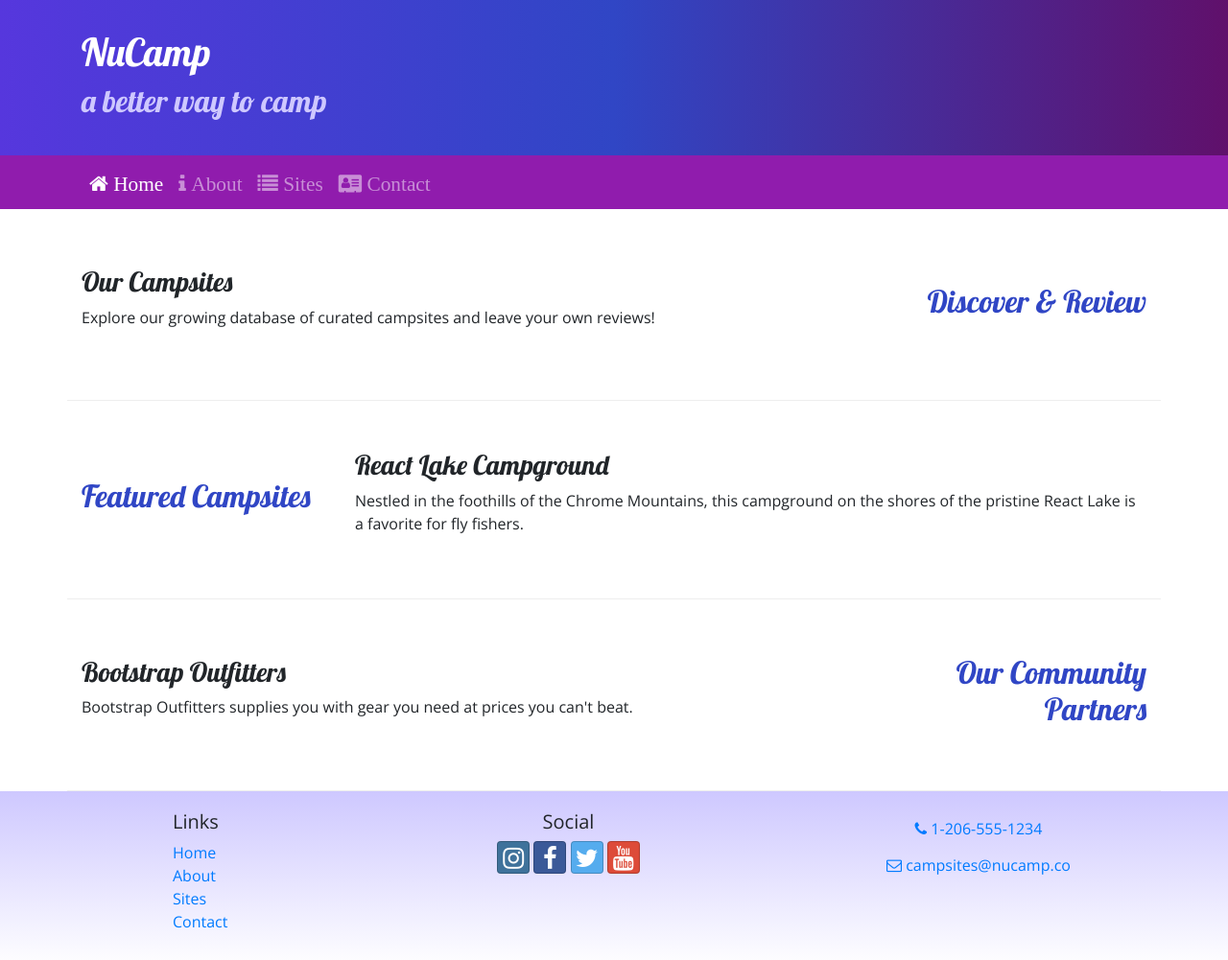
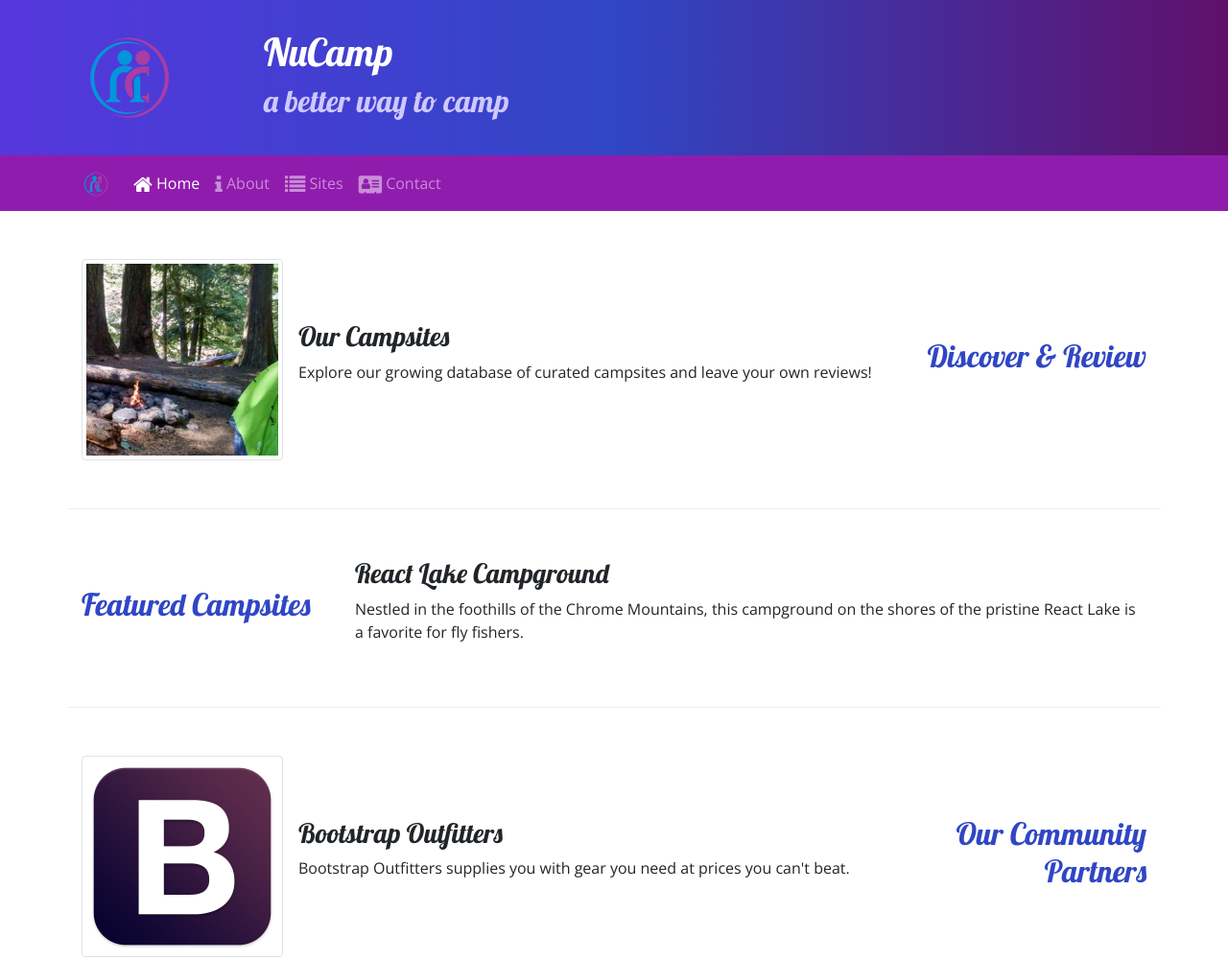
Before and after one commit to tonytrinh215/nucampsite, a website: page index.html in a window 1280 px wide. Shown: the top 1001 px of the page at 96% size. Drawn offline with nearby package versions, Linux system fonts and the light colour scheme.

Commit message:
Week 2 End

```diff
--- a/index.html
+++ b/index.html
@@ -23,6 +23,9 @@
     <header class="jumbotron jumbotron-fluid">
         <div class="container">
             <div class="row">
+                <div class="col col-sm-3 col-md-2 align-self-center">
+                    <img src="img/logo.png" class="img-fluid" />
+                </div>
                 <div class="col">
                     <h1>NuCamp</h1>
                     <h2>a better way to camp</h2>
@@ -33,15 +36,19 @@
 
     <nav class="navbar navbar-expand-sm navbar-dark sticky-top">
         <div class="container">
-            <button class="navbar-toggler ml-auto" type="button" data-toggle="collapse" data-target="#nucampNavbar">
+            <a class="navbar-brand" href="#"><img src="img/logo.png" height="30" width="30" /></a>
+            <button class="navbar-toggler" type="button" data-toggle="collapse" data-target="#nucampNavbar">
                 <span class="navbar-toggler-icon"></span>
             </button>
             <div class="collapse navbar-collapse" id="nucampNavbar">
                 <ul class="navbar-nav">
-                    <li class="nav-item active"><a class="nav-link" href="#"><i class="fa fa-home fa-lg"> Home</i></a></li>
-                    <li class="nav-item"><a class="nav-link" href="aboutus.html"><i class="fa fa-info fa-lg"> About</i></a></li>
-                    <li class="nav-item"><a class="nav-link" href="#"><i class="fa fa-list fa-lg"> Sites</i></a></li>
-                    <li class="nav-item"><a class="nav-link" href="contactus.html"><i class="fa fa-address-card fa-lg"> Contact</i></a></li>
+                    <li class="nav-item active"><a class="nav-link" href="#"><i class="fa fa-home fa-lg"></i> Home</a>
+                    </li>
+                    <li class="nav-item"><a class="nav-link" href="aboutus.html"><i class="fa fa-info fa-lg"> </i>
+                            About</a></li>
+                    <li class="nav-item"><a class="nav-link" href="#"><i class="fa fa-list fa-lg"></i> Sites</a></li>
+                    <li class="nav-item"><a class="nav-link" href="contactus.html"><i
+                                class="fa fa-address-card fa-lg"></i> Contact</a></li>
                 </ul>
             </div>
         </div>
@@ -53,9 +60,16 @@
                 <h2 class="text-sm-right">Discover & Review</h2>
             </div>
             <div class="col">
-                <h3>Our Campsites</h3>
-                <p class="d-none d-sm-block">Explore our growing database of curated campsites and leave your own
-                    reviews!</p>
+                <div class="media">
+                    <img class="d-flex mr-3 img-thumbnail" src="img/breadcrumb-trail-thumb.jpg"
+                        alt="Breadcrumb Trail Thumbnail" />
+                    <div class="media-body align-self-center">
+                        <h3>Our Campsites</h3>
+                        <p class="d-none d-sm-block">Explore our growing database of curated campsites and leave your
+                            own
+                            reviews!</p>
+                    </div>
+                </div>
             </div>
         </div>
 
@@ -75,9 +89,14 @@
                 <h2 class="text-sm-right">Our Community Partners</h2>
             </div>
             <div class="col">
-                <h3>Bootstrap Outfitters</h3>
-                <p class="d-none d-sm-block">Bootstrap Outfitters supplies you with gear you need at prices you can't
-                    beat.</p>
+                <div class="media">
+                    <img class="d-flex mr-3 img-thumbnail" src="img/bootstrap-thumb.png" alt="Bootstrap Outfitters" />
+                    <div class="media-body align-self-center">
+                        <h3>Bootstrap Outfitters</h3>
+                        <p class="d-none d-sm-block">Bootstrap Outfitters supplies you with gear you need at prices you can't
+                            beat.</p>
+                        </div>
+                </div>
             </div>
         </div>
     </div>
@@ -96,14 +115,20 @@
                 </div>
                 <div class="col-6 col-sm-5 text-center">
                     <h5>Social</h5>
-                    <a class="btn btn-social-icon btn-instagram" href="http://instagram.com/"><i class="fa fa-instagram"></i></a>
-                    <a class="btn btn-social-icon btn-facebook" href="http://facebook.com/"><i class="fa fa-facebook"></i></a>
-                    <a class="btn btn-social-icon btn-twitter" href="http://twitter.com/"><i class="fa fa-twitter"></i></a>
-                    <a class="btn btn-social-icon btn-google" href="http://youtube.com/"><i class="fa fa-youtube"></i></a>
+                    <a class="btn btn-social-icon btn-instagram" href="http://instagram.com/"><i
+                            class="fa fa-instagram"></i></a>
+                    <a class="btn btn-social-icon btn-facebook" href="http://facebook.com/"><i
+                            class="fa fa-facebook"></i></a>
+                    <a class="btn btn-social-icon btn-twitter" href="http://twitter.com/"><i
+                            class="fa fa-twitter"></i></a>
+                    <a class="btn btn-social-icon btn-google" href="http://youtube.com/"><i
+                            class="fa fa-youtube"></i></a>
                 </div>
                 <div class="col-sm-4 text-center">
-                    <a role="button" class="btn btn-link" href="tel:+12065551234"><i class="fa fa-phone"></i> 1-206-555-1234</a><br>
-                    <a role="button" class="btn btn-link" href="mailto:campsites@nucamp.co"><i class="fa fa-envelope-o"></i> campsites@nucamp.co</a>
+                    <a role="button" class="btn btn-link" href="tel:+12065551234"><i class="fa fa-phone"></i>
+                        1-206-555-1234</a><br>
+                    <a role="button" class="btn btn-link" href="mailto:campsites@nucamp.co"><i
+                            class="fa fa-envelope-o"></i> campsites@nucamp.co</a>
                 </div>
             </div>
         </div>
```
Also changed, not shown: aboutus.html (+9 -5 lines), contactus.html (+5 -1 lines), img/bootstrap-thumb.png (added), img/breadcrumb-trail-thumb.jpg (added), img/breadcrumb-trail.jpg (added), img/chrome-river-thumb.jpg (added), img/chrome-river.jpg (added), img/logo.png (added), img/react-lake-thumb.jpg (added), img/react-lake.jpg (added).
